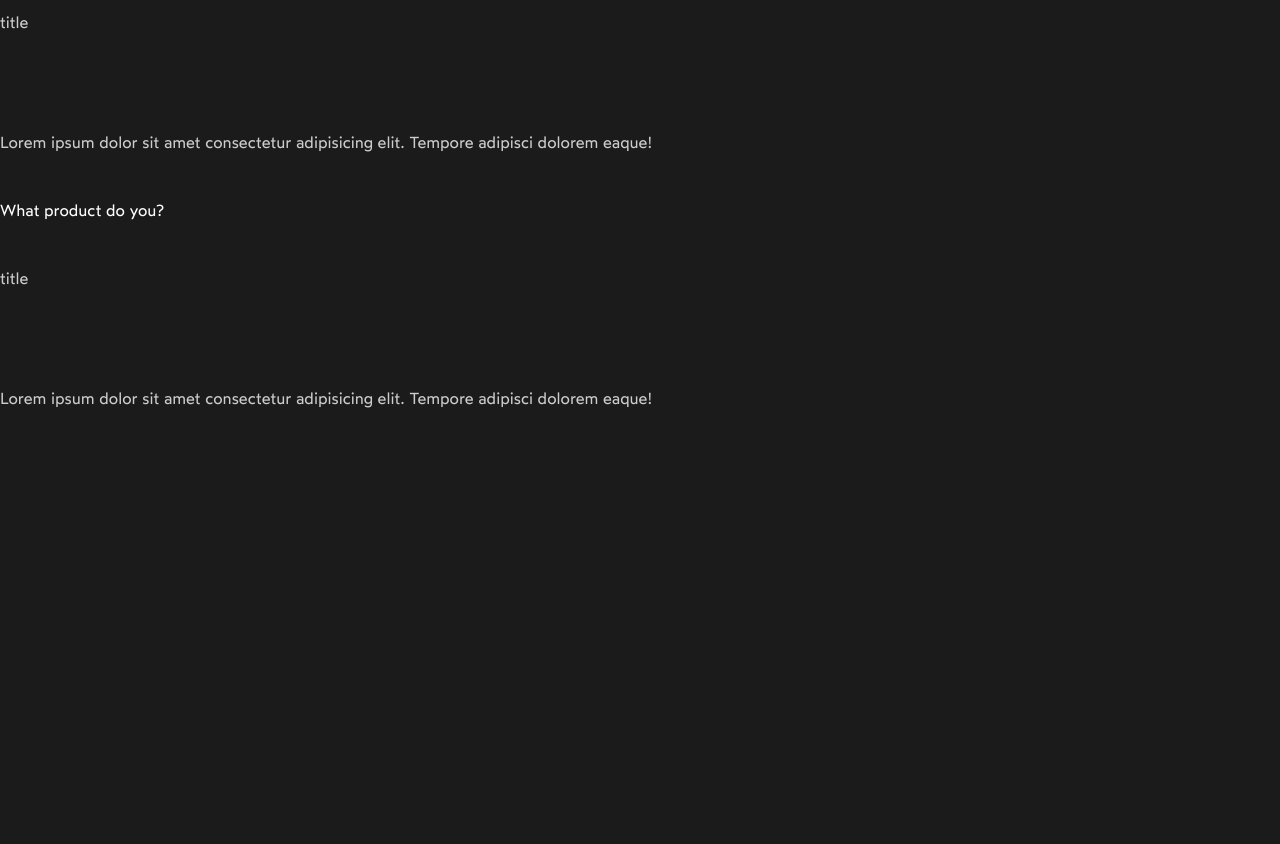
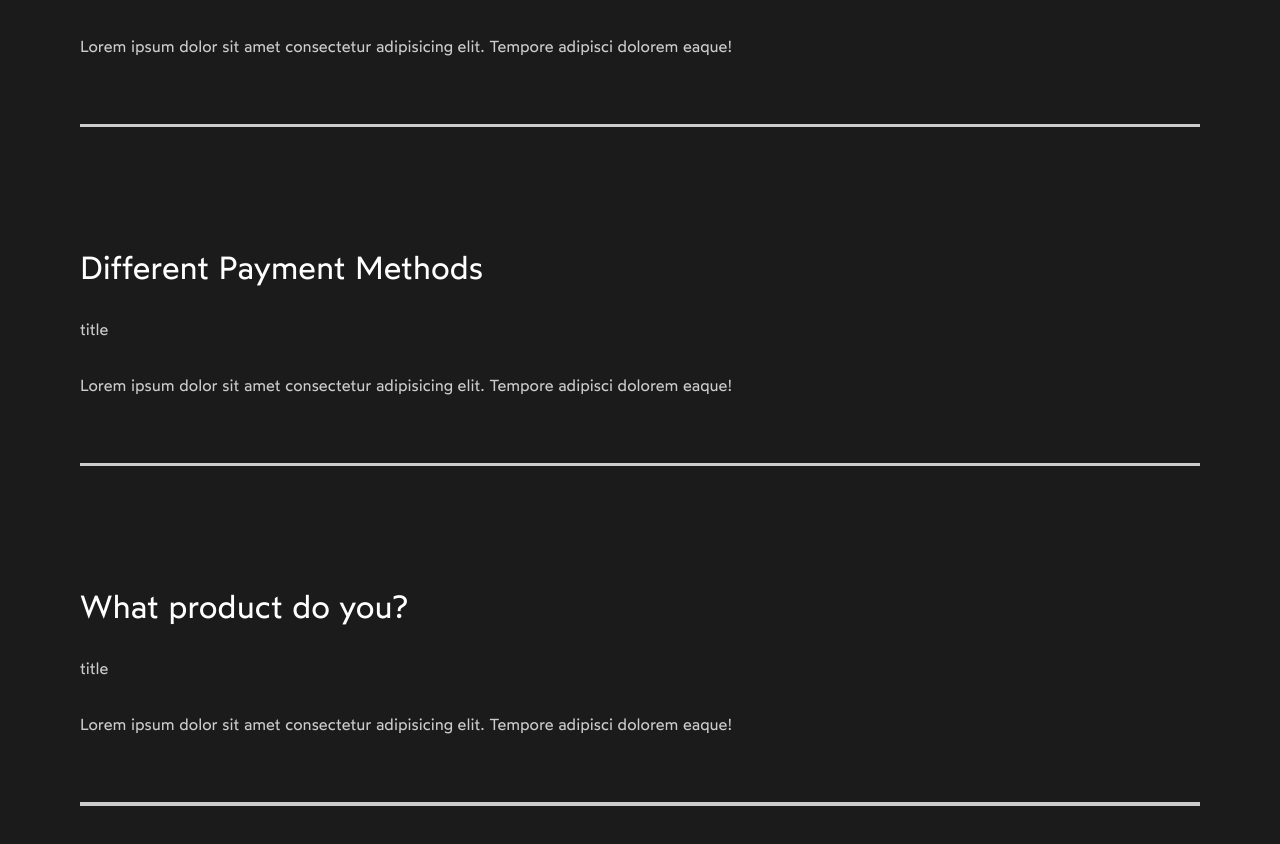
Before and after one commit to dhanush72/framer-portfolio, a React (Create React App) app: page / in a window 1280 px wide. Shown: the part 1980-2824 px from the top of the page. Before the commit the page ends 2440 px from the top, so only its background shows below. Built offline with nearby package versions, Linux system fonts and the light colour scheme.

Commit message:
added styles to faq page

```diff
--- a/src/components/Faq.js
+++ b/src/components/Faq.js
@@ -1,8 +1,10 @@
 import React from "react";
+import styled from "styled-components";
+import { AboutDiv } from "../styles";
 
 const Faq = () => {
   return (
-    <div className="faq">
+    <FaqDiv>
       <h2>
         Any Questions <span>FAQ</span>
       </h2>
@@ -15,6 +17,7 @@
             adipisci dolorem eaque!
           </p>
         </div>
+        <div className="faq-line"></div>
       </div>
       <div className="question">
         <h4>Different Payment Methods</h4>
@@ -25,6 +28,7 @@
             adipisci dolorem eaque!
           </p>
         </div>
+        <div className="faq-line"></div>
       </div>
       <div className="question">
         <h4>What product do you?</h4>
@@ -35,9 +39,46 @@
             adipisci dolorem eaque!
           </p>
         </div>
+        <div className="faq-line"></div>
       </div>
-    </div>
+    </FaqDiv>
   );
 };
 
+const FaqDiv = styled(AboutDiv)`
+  display: block;
+
+  span {
+    display: block;
+  }
+
+  h4 {
+    font-size: 2rem;
+  }
+
+  h2 {
+    padding-bottom: 2rem;
+  }
+
+  .faq-line {
+    background: #ccc;
+    height: 0.2rem;
+    margin: 2rem 0;
+    width: 100%100%;
+  }
+
+  .question {
+    padding: 3rem 0;
+    cursor: pointer;
+  }
+
+  .answer {
+    padding: 1rem 0;
+
+    p {
+      padding: 1rem 0;
+    }
+  }
+`;
+
 export default Faq;
```
Also changed, not shown: 1 other file (tests, documents, lock files or other folders).
